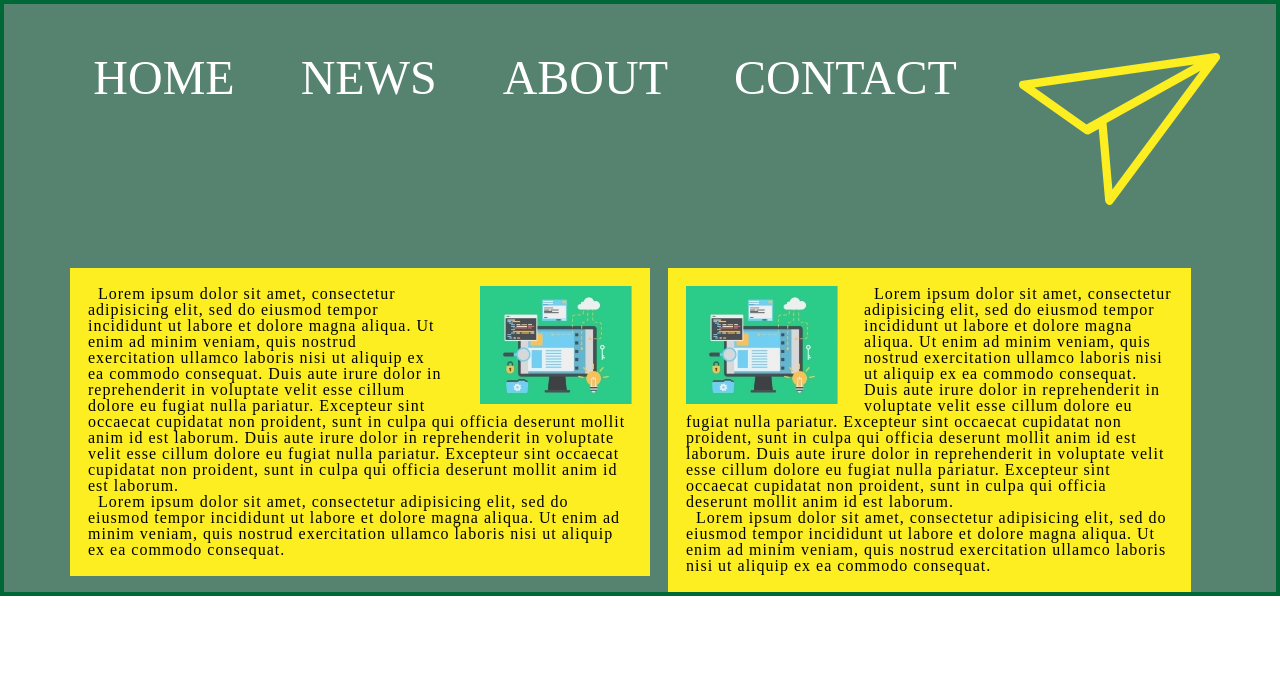
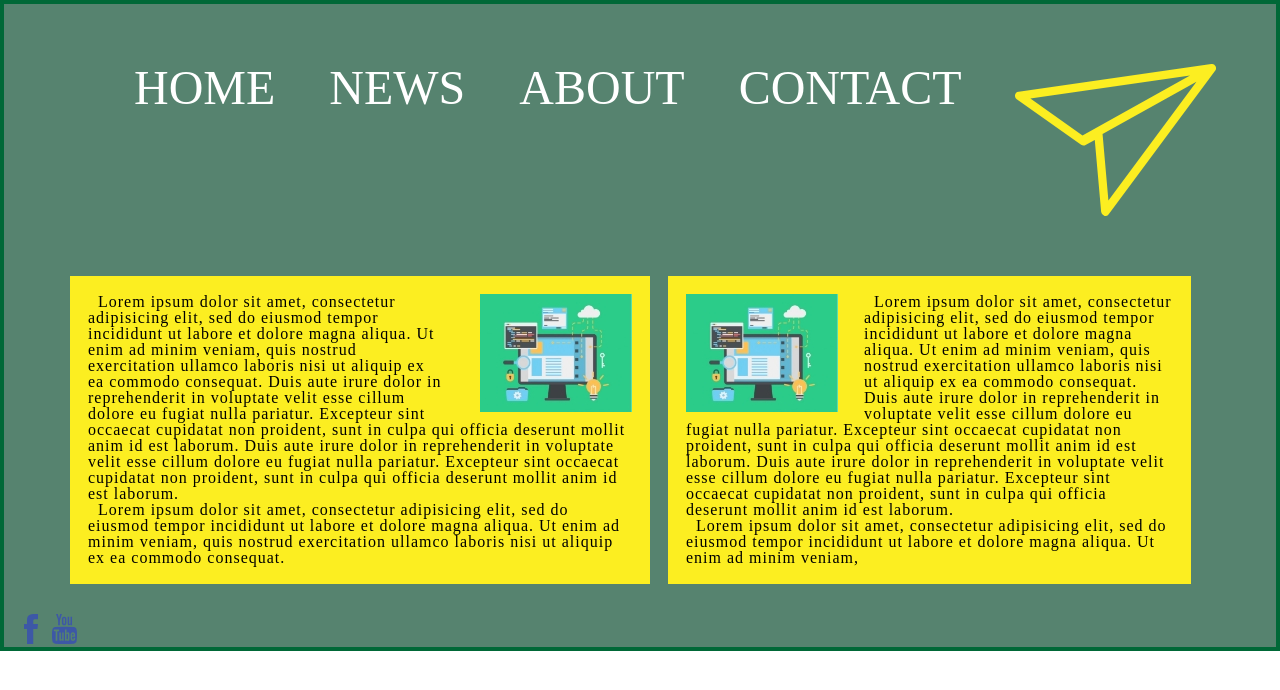
Before and after one commit to tteako/lesson5-float, a plain HTML site: page index.html in a window 1280 px wide. Drawn offline with Linux system fonts and the light colour scheme.

Commit message:
html,css

```diff
--- a/css/style.css
+++ b/css/style.css
@@ -1,21 +1,26 @@
-/*Base Class*/
 
-.inbl {
-	display: inline-block;
-}
 
-/* header style */
 .container {
 	background-color: #56836F;
 	border: 4px solid #006837;
 	margin: 0px auto;
-
-}
-.list {
-	margin-right: 62px;
-
 }
 
+/* header style */
+
+.list {
+	display: inline-block;
+	margin-right: 50px;
+}
+.home {
+	margin-left: 70px;
+}
+.logo {
+	float: right;
+}
+.navigation {
+	float: right;
+}
 .clear {
 	clear: both;
 }
@@ -26,21 +31,9 @@
 	text-transform: uppercase;
 	font-weight: 700px;
 }
-
-.logo {
-	float: right;
-	display: inline-block;
-	vertical-align: middle;
-	margin: 49px 56px 63px 0px;
-	font-family: font-family: 'Alata', sans-serif;
+.header-wrapper {
+	padding: 60px;
 }
-
-.navigation {
-	float: right;
-	margin-top: 50px;
-}
-
-
 
 /* text block styles */
 .text-container{
@@ -51,7 +44,6 @@
 .text1 {
 	width: 580px;
 	background-color: #FCEE21;
-	/*margin-right: 56px;*/
 	padding: 18px;
 	margin-right: 18px;
 	letter-spacing: 1px;
@@ -60,7 +52,6 @@
 	float: left;
 
 }
-
 .text2 {
 	width: 523px;
 	background-color: #FCEE21;
@@ -69,7 +60,6 @@
 	letter-spacing: 1px;
 	text-indent: 10px;
 }
-
 .text1 img {
 	float: right;
 	margin-left: 36px;
@@ -78,3 +68,17 @@
 	float: left;
     margin-right: 26px;
 }
+/*footer*/
+.facebook {
+	margin-left: 20px;
+	margin-top: 30px;
+}
+.youtube {
+	margin-left: 10px;
+	margin-top: 30px;
+}
+.facebook::after {
+	content:'';
+	border: solid blue 4px;
+
+}
--- a/index.html
+++ b/index.html
@@ -7,33 +7,35 @@
     <link href="https://fonts.googleapis.com/css2?family=Alata&display=swap" rel="stylesheet">
 	<link rel="stylesheet" type="text/css" href="css\style.css">
 </head>
+
 <body>
 	<div class="container">
-		<header>
-			<img src="img\plane.svg" class="logo inbl" alt="logo">
-			<nav class="navigation">
+		<header class="header-wrapper">
+			<img src="img\plane.svg" alt="logo" class="logo">
+
+			<nav class="navgation">
 				<ul>
-					<li class="list inbl">
+					<li class="list home">
 						<a href="#" class="links"> home </a>
 					</li>
 
-
-					<li class="list inbl">
+				    <li class="list">
 						<a href="#" class="links"> news </a>
 					</li>
 
-					<li class="list inbl">
+					<li class="list">
 						<a href="#" class="links"> about </a>
 					</li>
 
-				    <li class="list inbl">
+                    <li class="list">
 						<a href="#" class="links"> contact </a>
 					</li>
+
 				</ul>
 
 
+			</nav>
 
-			</nav>
 			<div class="clear"></div>
 		</header>
 
@@ -78,8 +80,7 @@
 				<p>
 					Lorem ipsum dolor sit amet, consectetur adipisicing elit, sed do eiusmod
 					tempor incididunt ut labore et dolore magna aliqua. Ut enim ad minim veniam,
-					quis nostrud exercitation ullamco laboris nisi ut aliquip ex ea commodo
-					consequat.
+
 				</p>
 
 
@@ -88,9 +89,13 @@
 
 		</div>
 
-
+		<footer>
+		<a href="https://www.facebook.com" target="_blank"><img src="img\fac.svg" class="facebook" alt="facebook"></a>
+		<a href="https://www.youtube.com" target="_blank"><img src="img\youtube.svg" class="youtube" alt="youtube"></a>
+	</footer>
 
 	</div>
 
+
 </body>
 </html>
```
Also changed, not shown: img/fac.svg (added), img/youtube.svg (added).
